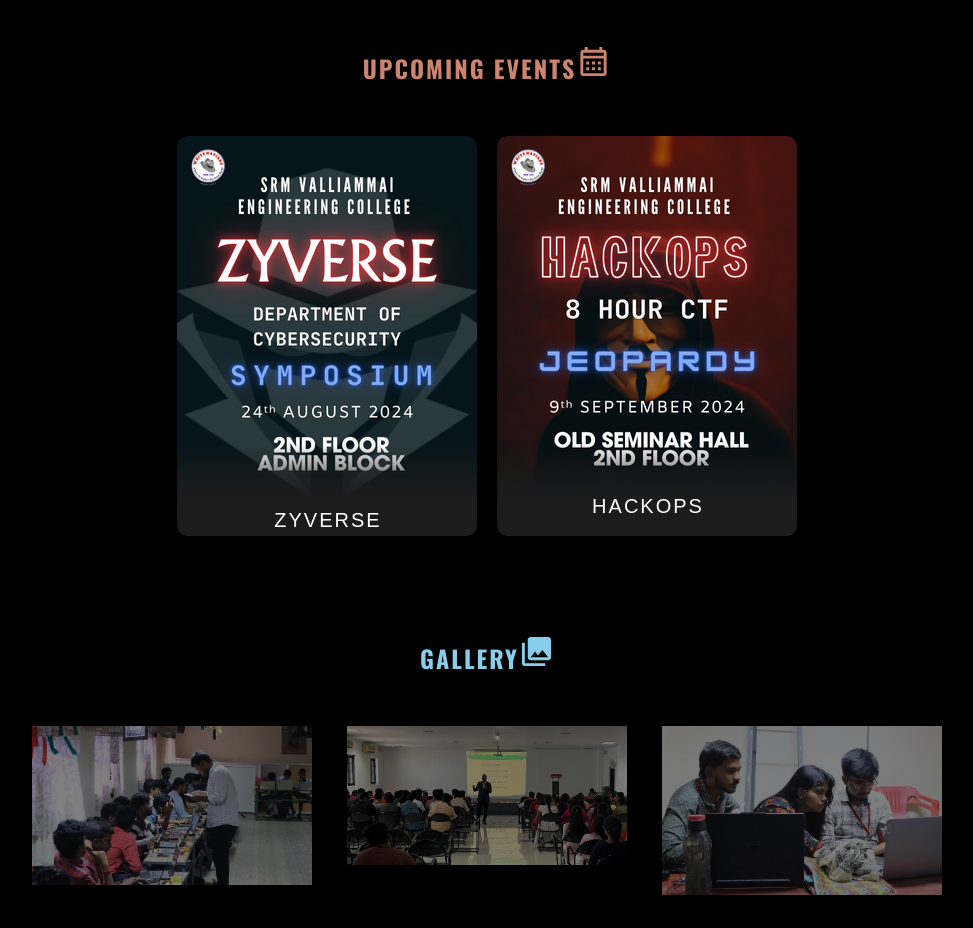
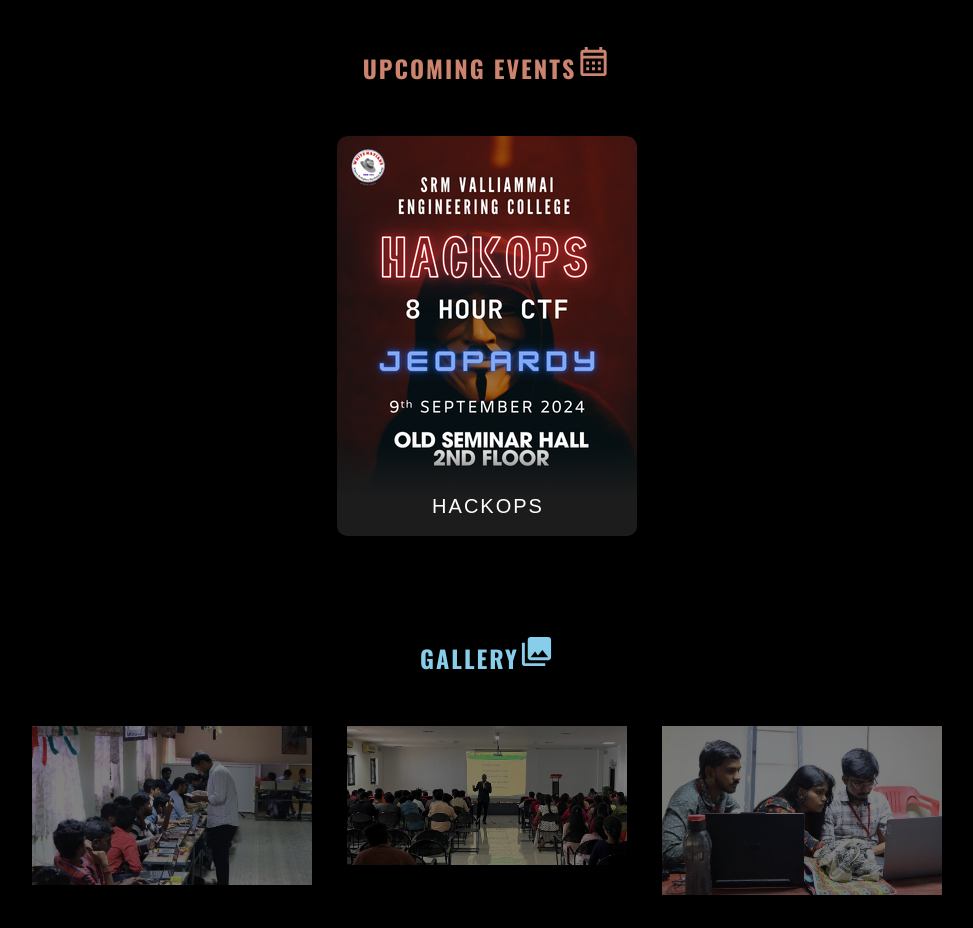
Before and after one commit to rmsivasankar/whitehatians-app, a React (Vite) app: page / in a window 1280 px wide. Shown: the part 1380-2308 px from the top of the page, without its empty margins (153-1126 px from the left). Built offline with nearby package versions, Linux system fonts and the light colour scheme.

Commit message:
Update events-list.js

```diff
--- a/src/assets/javascript/events-list.js
+++ b/src/assets/javascript/events-list.js
@@ -1,12 +1,5 @@
-import SEA1 from '../../assets/events/SEA1.png'
 import HACKOPS from '../../assets/events/HACKOPS.png'
 const Event_list = [
-  {
-        event_title:"ZYVERSE",
-        event_image:SEA1,
-        event_description:"A symposium in a college is an organized event that typically includes a series of technical and non-technical activities aimed at fostering learning, creativity, and collaboration among students.",
-        reg_link:"https://zyverse.whitehatians.in/"
-    },
   {
         event_title:"HACKOPS",
         event_image:HACKOPS,
```
